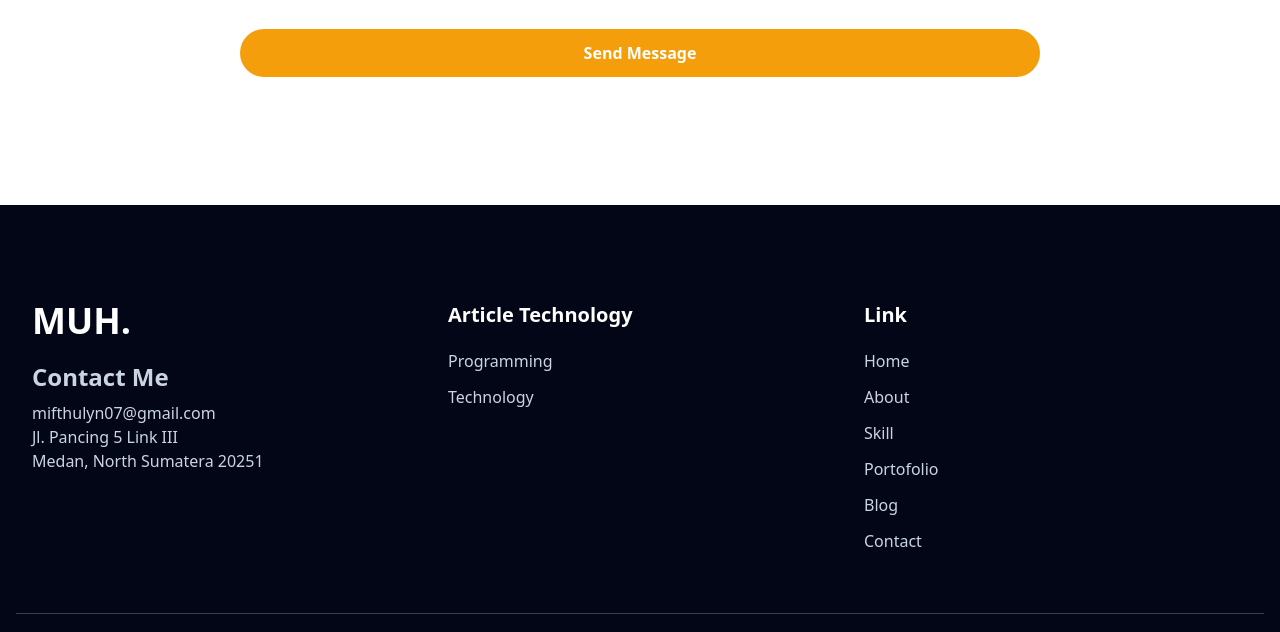
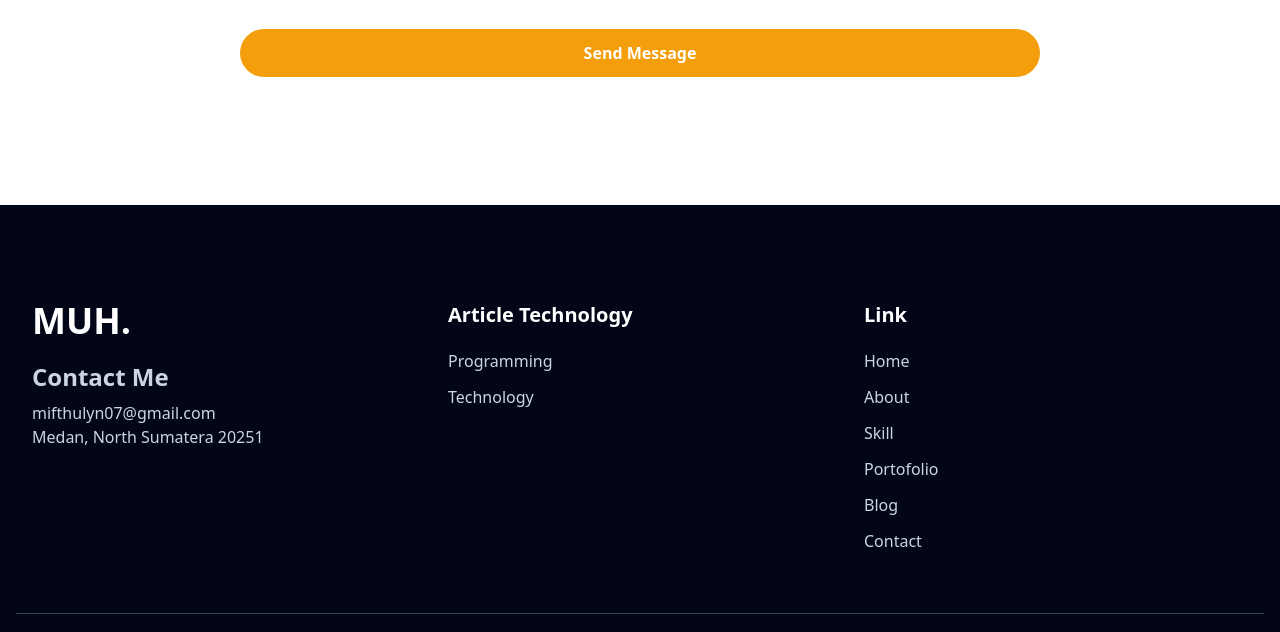
Before and after one commit to mifthulyn07/portofolio-with-tailwind, a website: page index.html in a window 1280 px wide. Shown: the part 5738-6370 px from the top of the page. Drawn offline with Linux system fonts and the light colour scheme.

Commit message:
Update contact .html

```diff
--- a/index.html
+++ b/index.html
@@ -936,7 +936,6 @@
             <h2 class="font-bold text-4xl text-white mb-5">MUH.</h2>
             <h3 class="font-bold text-2xl mb-2">Contact Me</h3>
             <p>mifthulyn07@gmail.com</p>
-            <p>Jl. Pancing 5 Link III</p>
             <p>Medan, North Sumatera 20251</p>
           </div>
           <!-- Article Categories -->
```
